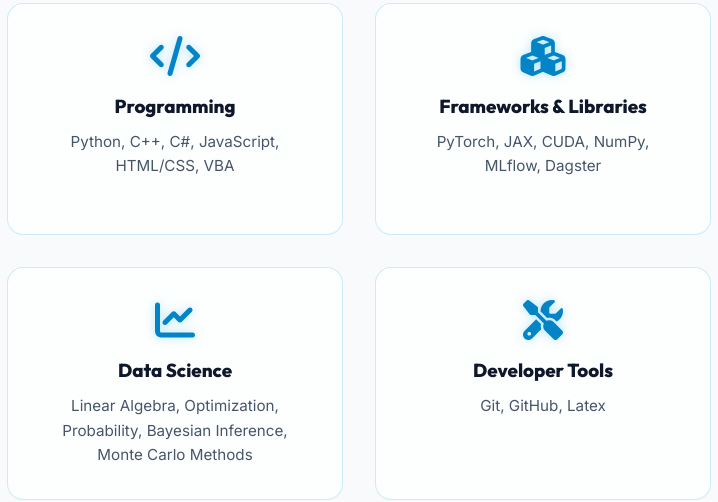
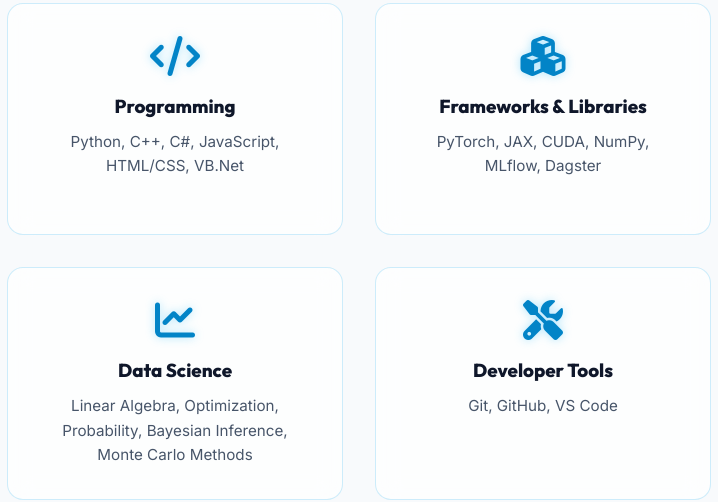
Before and after one commit to vicentmwanda/vicentmwanda.github.io, a plain HTML site: page index.html in a window 1280 px wide. Shown: the part 1440-1942 px from the top of the page, 97-815 px from the left. Drawn offline with Linux system fonts and the light colour scheme.

Commit message:
Update index.html

```diff
--- a/index.html
+++ b/index.html
@@ -72,7 +72,7 @@
                 <div class="glass-card skill-card">
                     <i class="fa-solid fa-code skill-icon"></i>
                     <h3>Programming</h3>
-                    <p>Python, C++, C#, JavaScript, HTML/CSS, VBA</p>
+                    <p>Python, C++, C#, JavaScript, HTML/CSS, VB.Net</p>
                 </div>
                 <div class="glass-card skill-card">
                     <i class="fa-solid fa-cubes skill-icon"></i>
@@ -93,7 +93,7 @@
                 <div class="glass-card skill-card">
                     <i class="fa-solid fa-tools skill-icon"></i>
                     <h3>Developer Tools</h3>
-                    <p>Git, GitHub, Latex</p>
+                    <p>Git, GitHub, VS Code</p>
                 </div>
                 <div class="glass-card skill-card">
                     <i class="fa-solid fa-magnifying-glass-chart skill-icon"></i>
```
